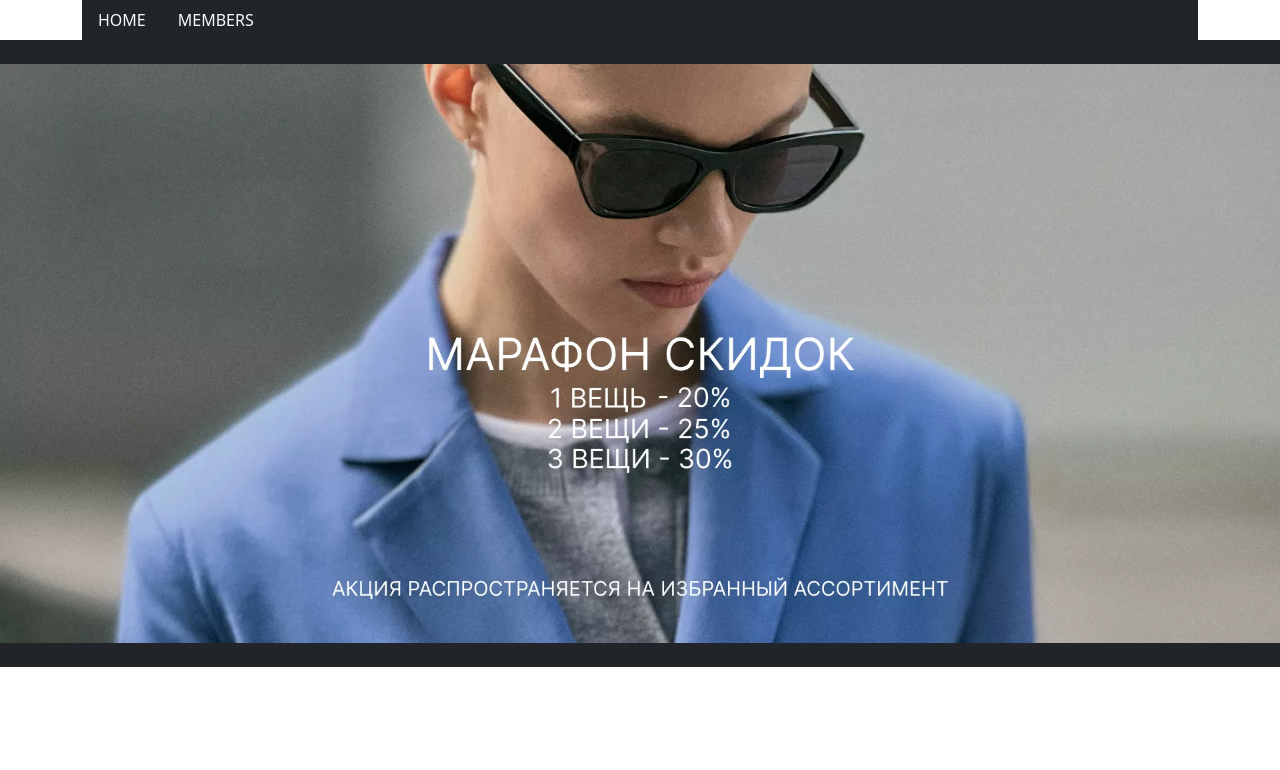
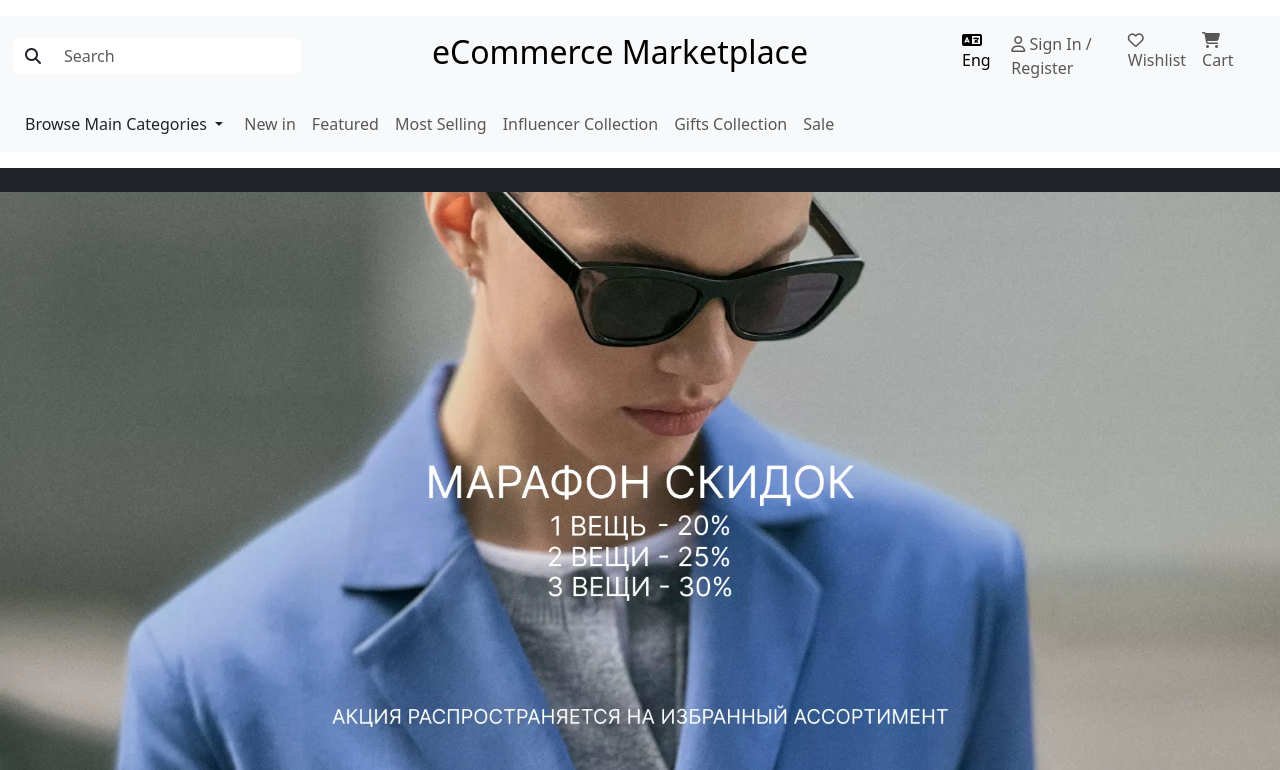
Before and after one commit to stagepalete2/eCommerceWebSite, a Django app: page / in a window 1280 px wide. Shown: the top 770 px of the page. Run offline with Django 5.2, Linux system fonts and the light colour scheme; some libraries are stand-ins or nearby versions.

Commit message:
Update: Full ready to use header

```diff
--- a/templates/shared/header.html
+++ b/templates/shared/header.html
@@ -1,14 +1,104 @@
 {% load static %}
-<header>
-    <div class="container">
-        <ul class="nav bg-dark">
+<header class="mt-3 mb-3">
+  <nav class="navbar navbar-expand-lg navbar-light bg-light">
+    <div class="container-fluid row justify-content-between align-items-center">
+        <div class="col-md-3 d-flex flex-row justify-content-center align-items-center">
+          <div class="input-group border border-light">
+            <span class="input-group-text bg-white border-0" id="basic-addon1"><i class="fa-solid fa-magnifying-glass"></i></span>
+            <input type="text" class="form-control border-0" placeholder="Search" aria-label="Search" aria-describedby="basic-addon1">
+          </div>
+        </div>
+        <div class="col-md-4 d-flex flex-row justify-content-center align-items-center">
+          <a class="navbar-brand" href="#"><h2>eCommerce Marketplace</h2></a>
+          <button class="navbar-toggler" type="button" data-bs-toggle="collapse" data-bs-target="#navbar1" aria-controls="navbarNav" aria-expanded="false" aria-label="Toggle navigation">
+            <span class="navbar-toggler-icon"></span>
+          </button>
+        </div>
+        <div class="col-md-3 d-flex flex-column justify-content-center align-items-center">
+          <div class="collapse navbar-collapse" id="navbar1">
+            <ul class="navbar-nav">
+              <li class="nav-item">
+                <a class="nav-link active" aria-current="page" href="#"><i class="fa-solid fa-language"></i> Eng</a>
+              </li>
+              <li class="nav-item">
+                <a class="nav-link" href="#"><i class="fa-regular fa-user"></i> Sign In / Register</a>
+              </li>
+              <li class="nav-item">
+                <a class="nav-link" href="#"><i class="fa-regular fa-heart"></i> Wishlist</a>
+              </li>
+              <li class="nav-item">
+                <a class="nav-link" href="#"><i class="fa-solid fa-cart-shopping"></i> Cart</a>
+              </li>
+
+            </ul>
+          </div>
+        </div>
+    </div>
+  </nav>
+  <nav class="navbar navbar-expand-lg navbar-light bg-light">
+    <div class="container-fluid">
+      <button class="navbar-toggler w-100" type="button" data-bs-toggle="collapse" data-bs-target="#navbar2" aria-controls="navbarNav" aria-expanded="false" aria-label="Toggle navigation">
+        <span class="navbar-toggler-icon"></span>
+      </button>
+      <div class="collapse navbar-collapse" id="navbar2">
+        <ul class="navbar-nav">
+          <div class="btn-group">
+            <button class="btn nav-item dropdown-toggle" type="button" id="dropdownMenuClickableInside" data-bs-toggle="dropdown" data-bs-auto-close="outside" aria-expanded="false">
+              Browse Main Categories
+            </button>
+            <ul class="dropdown-menu w-100" aria-labelledby="dropdownMenuClickableInside">
+              <li>
+                <div class="btn-group dropend w-100">
+                  <button type="button" class="btn nav-item dropdown-toggle" data-bs-toggle="dropdown" aria-expanded="false">
+                    Dropright
+                  </button>
+                  <ul class="dropdown-menu">
+                    <!-- Dropdown menu links -->
+                  </ul>
+                </div>
+              </li>
+              <li>
+                <div class="btn-group dropend w-100">
+                  <button type="button" class="btn nav-item dropdown-toggle" data-bs-toggle="dropdown" aria-expanded="false">
+                    Dropright
+                  </button>
+                  <ul class="dropdown-menu">
+                    <!-- Dropdown menu links -->
+                  </ul>
+                </div>
+              </li>
+              <li>
+                <div class="btn-group dropend w-100">
+                  <button type="button" class="btn nav-item dropdown-toggle" data-bs-toggle="dropdown" aria-expanded="false">
+                    Dropright
+                  </button>
+                  <ul class="dropdown-menu">
+                    <!-- Dropdown menu links -->
+                  </ul>
+                </div>
+              </li>
+            </ul>
+          </div>
           <li class="nav-item">
-            <a class="nav-link link-light" href="/">HOME</a>
+            <a class="nav-link" href="#">New in</a>
           </li>
           <li class="nav-item">
-            <a class="nav-link link-light" href="/members">MEMBERS</a>
+            <a class="nav-link" href="#">Featured</a>
+          </li>
+          <li class="nav-item">
+            <a class="nav-link" href="#">Most Selling</a>
+          </li>
+          <li class="nav-item">
+            <a class="nav-link" href="#">Influencer Collection</a>
+          </li>
+          <li class="nav-item">
+            <a class="nav-link" href="#">Gifts Collection</a>
+          </li>
+          <li class="nav-item">
+            <a class="nav-link" href="#">Sale</a>
           </li>
         </ul>
-
       </div>
+    </div>
+  </nav>
 </header>
```
